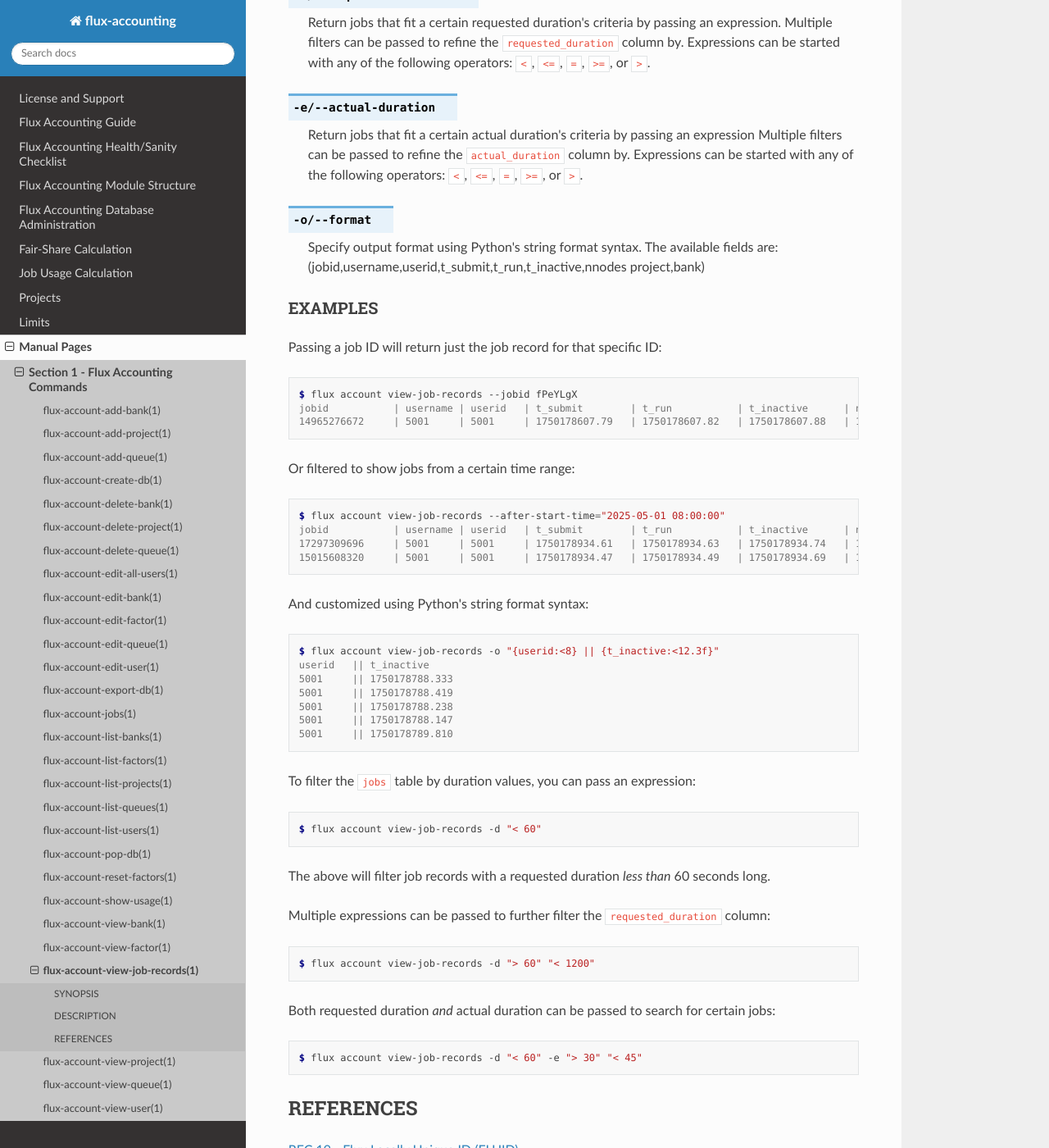
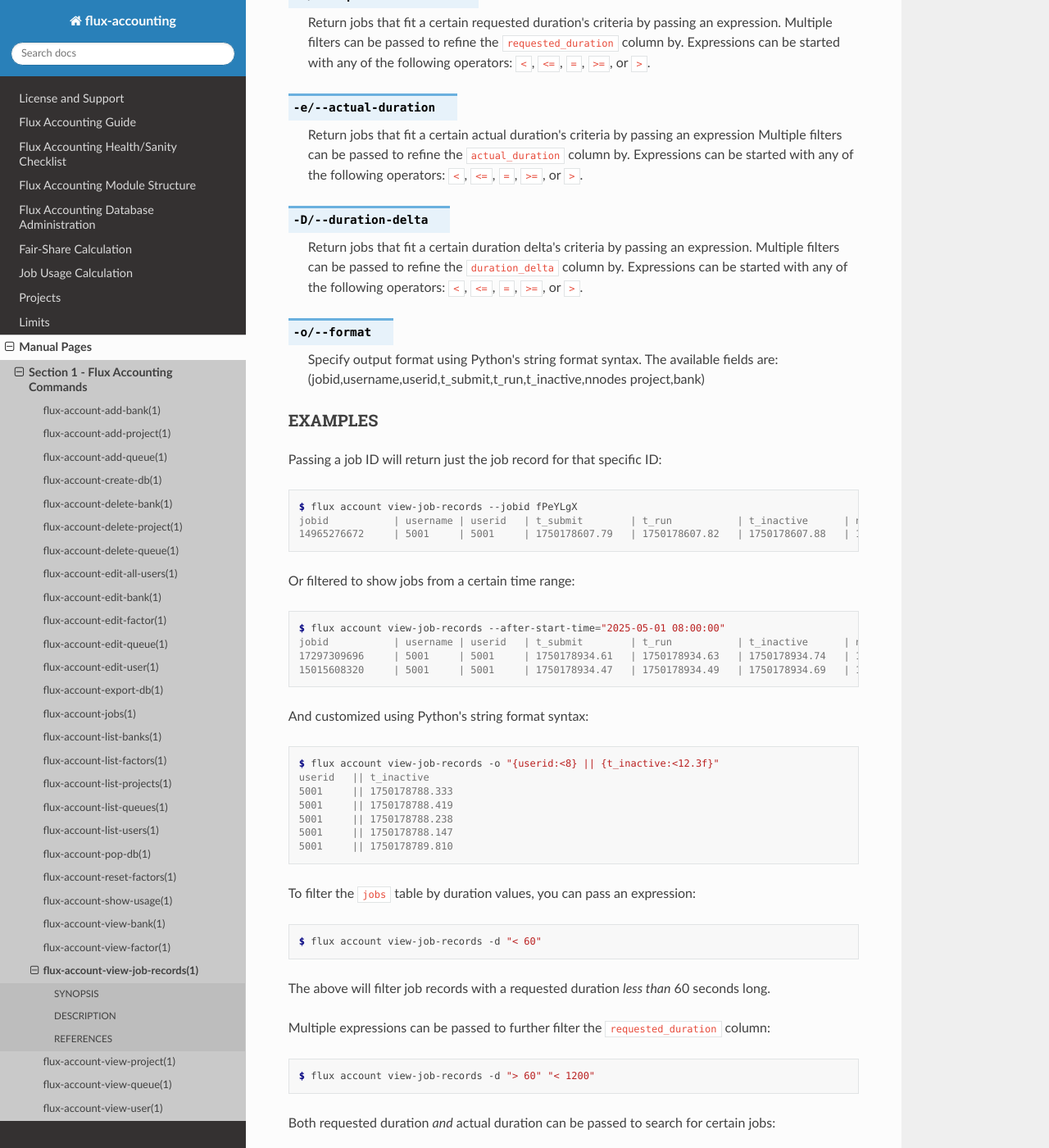
Before and after one commit to flux-framework/flux-accounting, a Sphinx documentation site: the page built from doc/man1/flux-account-view-job-records.rst, in a window 1280 px wide and 1400 px high, scrolled down 1110 px. Shown: the whole window at 82% size. Built offline with Sphinx 7.4.7 and the Read the Docs theme 3.1.0, drawn with Linux system fonts in a browser that asks for light colours; pages that are not in the unit, such as notebooks, are missing from menus; some of the changed text lies outside the part shown.

Commit message:
doc: update view-job-records(1)
Problem: The man(1) page for view-job-records does not list the
--duration-delta option.

Update the man(1) page with the new option.

```diff
--- a/doc/man1/flux-account-view-job-records.rst
+++ b/doc/man1/flux-account-view-job-records.rst
@@ -63,6 +63,13 @@ job records.
     column by. Expressions can be started with any of the following operators:
     ``<``, ``<=``, ``=``, ``>=``, or ``>``.
 
+.. option:: -D/--duration-delta
+
+    Return jobs that fit a certain duration delta's criteria by passing an
+    expression. Multiple filters can be passed to refine the ``duration_delta``
+    column by. Expressions can be started with any of the following operators:
+    ``<``, ``<=``, ``=``, ``>=``, or ``>``.
+
 .. option:: -o/--format
 
     Specify output format using Python's string format syntax. The available
@@ -124,6 +131,15 @@ certain jobs:
 
   $ flux account view-job-records -d "< 60" -e "> 30" "< 45"
 
+The *duration delta* can also be passed as a search criteria when filtering the
+``jobs`` table:
+
+.. code-block:: console
+
+  $ flux account view-job-records -D "< 10"
+
+This will only show jobs with a duration delta of less than 10 seconds.
+
 .. _Flux locally unique ID: https://flux-framework.readthedocs.io/projects/flux-rfc/en/latest/spec_19.html
 
 REFERENCES
```
